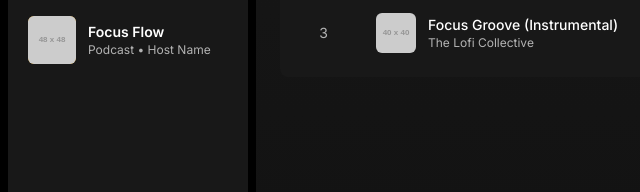
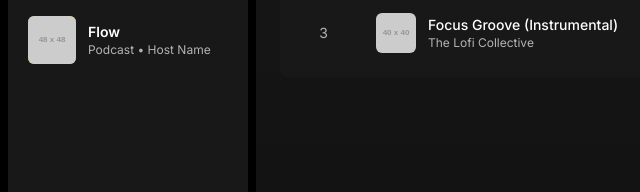
Before and after one commit to harsh-frontdev/spotify-clone, a plain HTML site: page index.html in a window 1280 px wide. Shown: the part 488-680 px from the top of the page, 0-640 px from the left. Drawn offline with nearby package versions, Linux system fonts and the light colour scheme; placeholder pictures from the web are drawn by us.

Commit message:
UI Update

```diff
--- a/index.html
+++ b/index.html
@@ -73,7 +73,7 @@
                             <img src="https://placehold.co/48x48/D8A82C/white?text=Relax" alt="Playlist Cover" class="rounded-md object-cover">
                         </div>
                         <div class="ml-3 overflow-hidden">
-                            <p class="text-sm font-semibold truncate">Focus Flow</p>
+                            <p class="text-sm font-semibold truncate"> Flow</p>
                             <p class="text-xs text-spotify-gray truncate">Podcast • Host Name</p>
                         </div>
                     </div>
```
